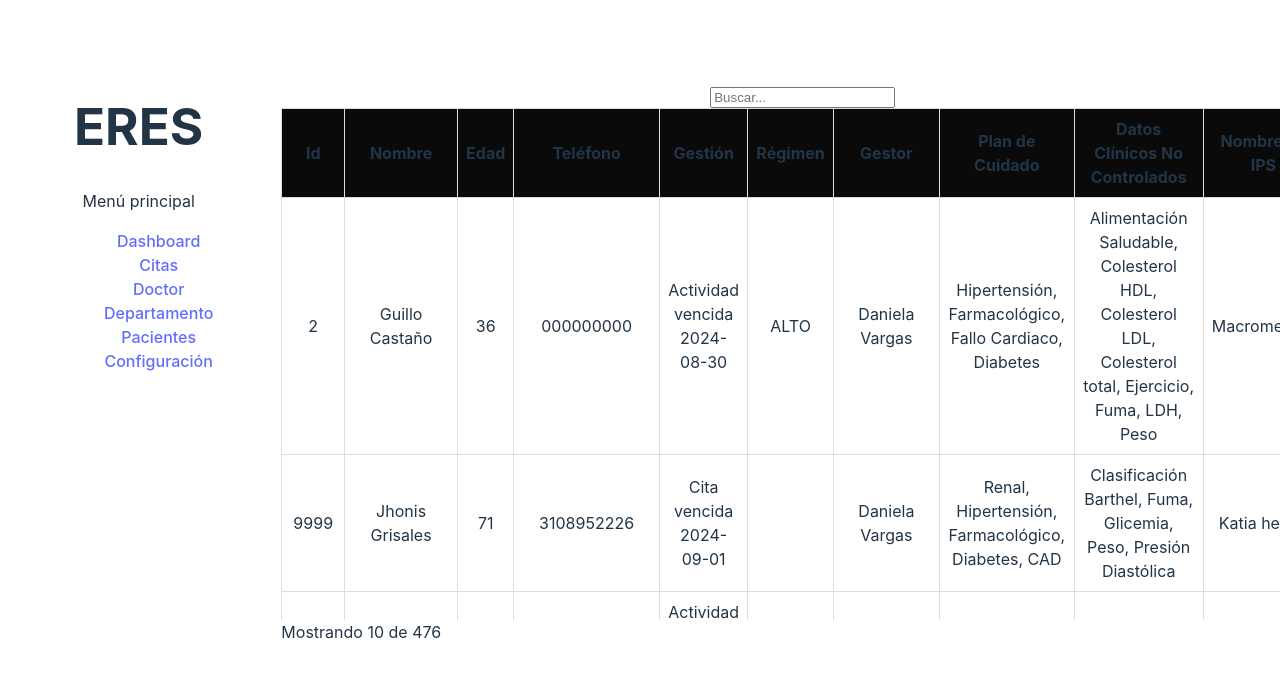
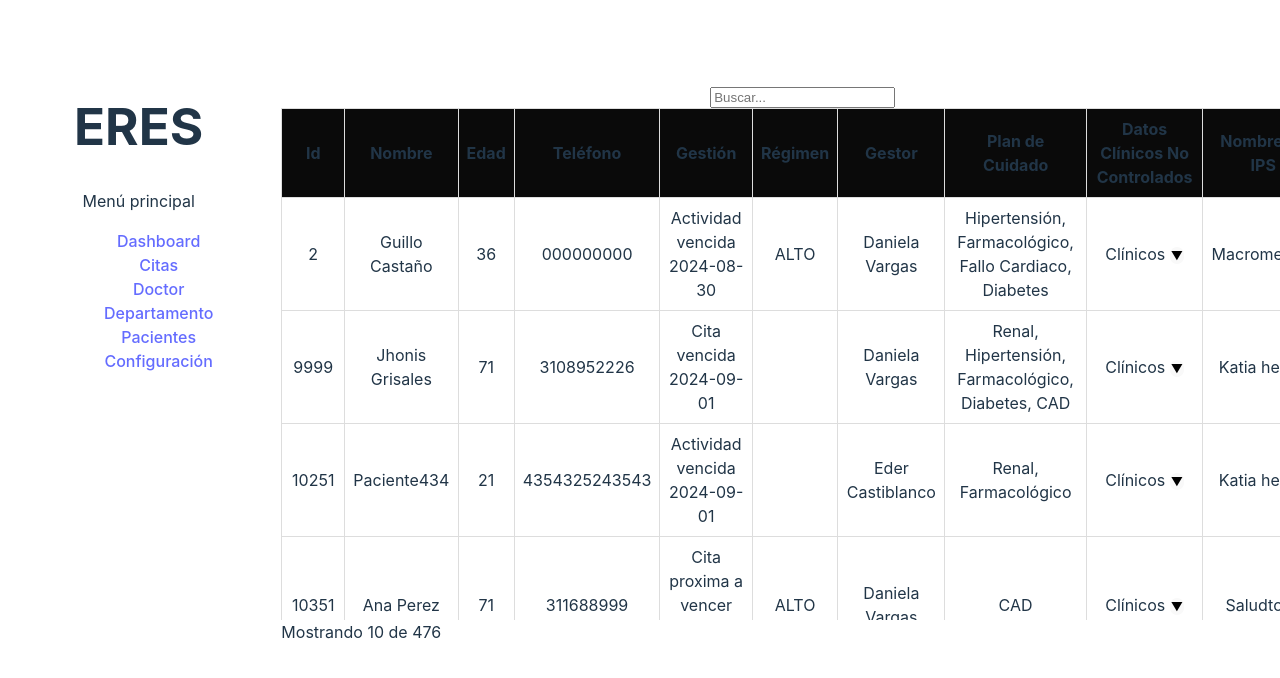
Before and after one commit to SR-Sanchez/frontEndTest01, a Vue app: page /pacientes in a window 1280 px wide. Shown: the top 678 px of the page. Built offline with nearby package versions, Linux system fonts and the light colour scheme.

Commit message:
Found a way to make a dropdown list but is quite unelegant should work on a js solution for it

```diff
--- a/src/components/Patient.vue
+++ b/src/components/Patient.vue
@@ -3,8 +3,12 @@
 defineProps<{ patient }>()
 
 function phoneNumber(phone: string) {
-	console.log(phone)
 	return phone === 'None' ? 'Sin número' : phone
+}
+
+function returnList(field: string) {
+	const items = field.split(',');
+	return items
 }
 
 </script>
@@ -25,7 +29,15 @@ function phoneNumber(phone: string) {
 	<!--<td>{{ patient.status }}</td>-->
 	<td>{{ patient.care_plan }}</td>
 	<!--<td>{{ patient.intervention }}</td>-->
-	<td>{{ patient.clinical_data_uncontrolled }}</td>
+	<td class="clinical_data_uncontrolled">
+		Clínicos
+		<button>&#9660
+			<ul class="uncontrolled">
+				<li v-for="item in returnList(patient.clinical_data_uncontrolled)">{{ item }}</li>
+			</ul>
+		</button>
+
+	</td>
 	<!--<td>{{ patient.name_tag }}</td>-->
 	<td>{{ patient.ips_name }}</td>
 	<!--<td>{{ patient.ips_id }}</td>
@@ -38,4 +50,48 @@ function phoneNumber(phone: string) {
 		border: 1px solid #ddd;
 		padding: 8px;
 	}
+
+	.clinical_data_uncontrolled {
+		max-height: 16px;
+		position: relative;
+		/* overflow-y: hidden;
+		overflow-x: hidden; */
+
+		button {
+			font-size: 12px;
+			padding: 0px;
+
+
+			.uncontrolled {
+				display: none;
+				list-style: none;
+				position: absolute;
+				background-color: bisque;
+				max-height: 80px;
+				overflow-y: scroll;
+				overflow-x: scroll;
+				top: 50%;
+				left: 0%;
+			}
+		}
+
+		/**IF I HAVE TIME I SHOULD FIND A MORE ELEGANT SOLUTION TO THIS */
+		button:focus {
+			.uncontrolled {
+				display: block;
+			}
+		}
+	}
+
+	/* .uncontrolled {
+		display: none;
+		list-style: none;
+		position: absolute;
+		background-color: bisque;
+		max-height: 80px;
+		overflow-y: scroll;
+		overflow-x: scroll;
+		top: 50%;
+		left: 0%;
+	} */
 </style>
```
